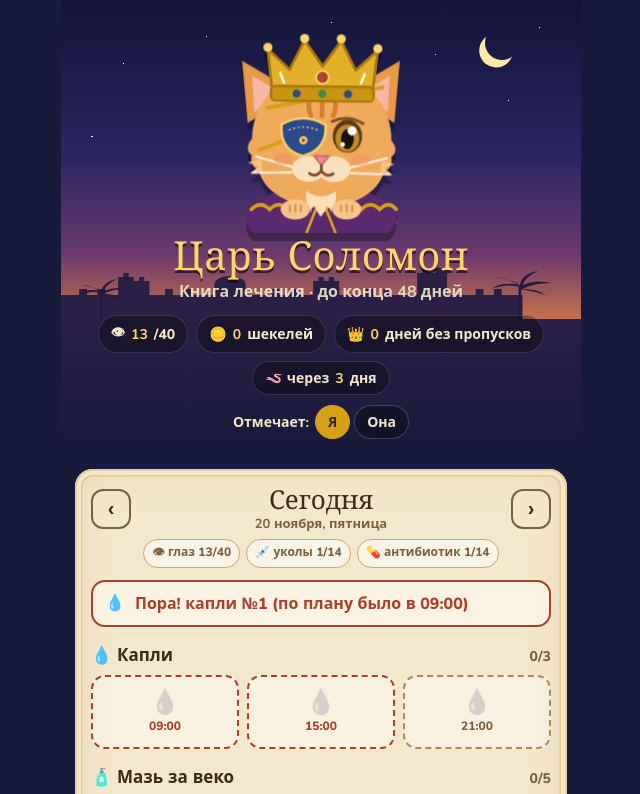
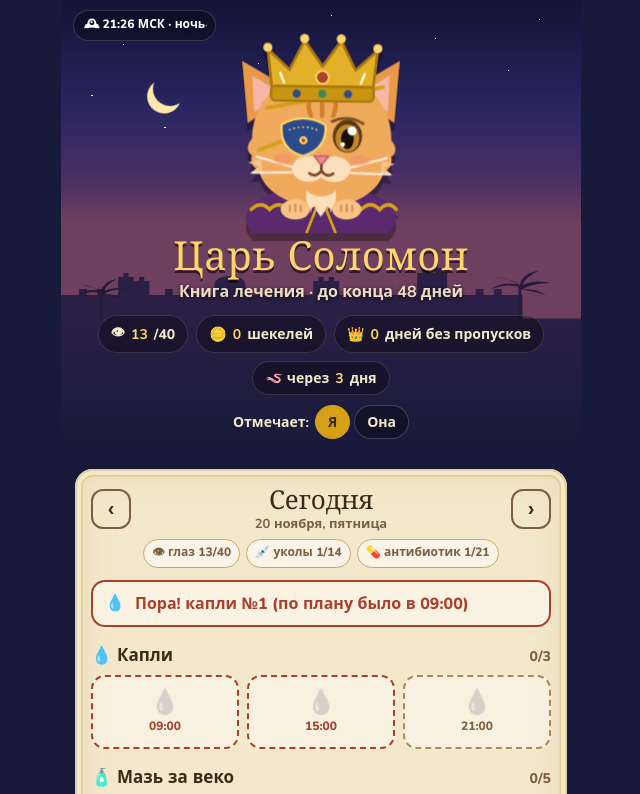
Before and after one commit to kiri11ka/musasi, a plain HTML site: page index.html in a window 1280 px wide. Shown: the top 794 px of the page, without its empty margins (319-959 px from the left). Drawn offline with nearby package versions, Linux system fonts and the light colour scheme; a web font is replaced by a local one.

Commit message:
Add files via upload

```diff
--- a/index.html
+++ b/index.html
@@ -28,20 +28,35 @@
   h1,h2,.title{font-family:Forum,Georgia,serif;font-weight:400;letter-spacing:.5px}
   /* ---------- hero ---------- */
   .hero{position:relative;text-align:center;color:var(--stone);padding:18px 0 14px;margin:0 -14px;overflow:hidden;
+    --sky:linear-gradient(180deg,#121436 0%,#2a2560 34%,#4a2f63 56%,#6e3f5e 70%);
+    --wall:#2a1f45; --palm:#241a3c; --ground:#2a1f45; --stars:1;
+    background:var(--sky) top/100% 70% no-repeat, linear-gradient(180deg,var(--ground) 70%,var(--night) 100%);
+    transition:background .8s}
+  .hero.dawn{--sky:linear-gradient(180deg,#2b2f6b 0%,#7a5a9c 30%,#f0937a 56%,#ffd39a 100%);--wall:#4d3552;--palm:#3d2a45;--ground:#3a2848;--stars:.25}
+  .hero.day{--sky:linear-gradient(180deg,#3d8fd6 0%,#7cc0ee 45%,#cfeaf6 82%,#f6e7c2 100%);--wall:#8f6c42;--palm:#5d6a30;--ground:#4a3b5a;--stars:0}
+  .hero.evening{--sky:linear-gradient(180deg,#2c3778 0%,#7c4880 34%,#e0784a 72%,#ffc370 100%);--wall:#4a2a3c;--palm:#3a2030;--ground:#33213f;--stars:.1}
+  .hero.dusk{--sky:linear-gradient(180deg,#141842 0%,#33296a 40%,#7a416c 74%,#c4704a 100%);--wall:#2e2245;--palm:#251b3c;--ground:#2a1f45;--stars:.7}
+  .stars{position:absolute;left:0;right:0;top:0;height:70%;pointer-events:none;opacity:var(--stars);transition:opacity .8s;
     background:
-      radial-gradient(1.5px 1.5px at 12% 14%,#fff 50%,transparent 51%),
-      radial-gradient(1px 1px at 28% 8%,#fff 50%,transparent 51%),
-      radial-gradient(1.5px 1.5px at 72% 12%,#fff 50%,transparent 51%),
-      radial-gradient(1px 1px at 86% 22%,#fff 50%,transparent 51%),
-      radial-gradient(1px 1px at 52% 5%,#fff 50%,transparent 51%),
-      radial-gradient(1px 1px at 92% 6%,#fff 50%,transparent 51%),
-      radial-gradient(1.5px 1.5px at 6% 30%,#fff 50%,transparent 51%),
-      linear-gradient(180deg,#121436 0%,#2a2560 34%,#6b3a6e 56%,#c4704a 70%,#2a1f45 70.2%,var(--night) 100%);}
+      radial-gradient(1.5px 1.5px at 12% 14%,#fff 50%,transparent 51%),radial-gradient(1px 1px at 28% 8%,#fff 50%,transparent 51%),
+      radial-gradient(1.5px 1.5px at 72% 12%,#fff 50%,transparent 51%),radial-gradient(1px 1px at 86% 22%,#fff 50%,transparent 51%),
+      radial-gradient(1px 1px at 52% 5%,#fff 50%,transparent 51%),radial-gradient(1px 1px at 92% 6%,#fff 50%,transparent 51%),
+      radial-gradient(1.5px 1.5px at 6% 30%,#fff 50%,transparent 51%),radial-gradient(1px 1px at 38% 20%,#fff 50%,transparent 51%),
+      radial-gradient(1px 1px at 64% 28%,#fff 50%,transparent 51%),radial-gradient(1.5px 1.5px at 20% 40%,#fff 50%,transparent 51%)}
+  .cloud{position:absolute;height:14px;border-radius:99px;background:#fff;opacity:0;transition:opacity .8s;pointer-events:none;animation:drift 60s linear infinite}
+  .cloud::before{content:"";position:absolute;left:22%;top:-9px;width:45%;height:20px;border-radius:50%;background:inherit}
+  .hero.day .cloud{opacity:.85} .hero.dawn .cloud,.hero.evening .cloud{opacity:.35}
+  @keyframes drift{from{transform:translateX(-30px)}to{transform:translateX(30px)}}
   .skyline{position:absolute;left:0;right:0;top:calc(70% - 64px);height:66px;width:100%;pointer-events:none}
-  .moon{position:absolute;right:12%;top:26px;width:34px;height:34px;border-radius:50%;box-shadow:-8px 5px 0 0 #ffe9a8;transform:rotate(-20deg)}
+  .skyline .wall{fill:var(--wall);transition:fill .8s} .skyline .palm{fill:var(--palm);transition:fill .8s}
+  .orb{position:absolute;width:40px;height:40px;margin:-20px 0 0 -20px;border-radius:50%;pointer-events:none;transition:left 1s,top 1s}
+  .orb.sun{background:radial-gradient(circle,#fff6c8 0,#ffd56b 55%,#f5a623 100%);box-shadow:0 0 30px 12px #ffd56b88}
+  .orb.moon{background:transparent;box-shadow:-8px 5px 0 0 #ffe9a8;transform:rotate(-20deg);width:34px;height:34px}
+  .hero.dawn .orb.sun,.hero.evening .orb.sun{background:radial-gradient(circle,#fff0c0 0,#ffb060 60%,#f07a3a 100%);box-shadow:0 0 30px 14px #ff9a5a77}
+  .clock{position:absolute;left:12px;top:calc(10px + env(safe-area-inset-top));z-index:2;background:#0005;border:1px solid #ffffff2a;color:#fff;border-radius:99px;padding:4px 10px;font-size:12px;font-weight:800}
   .hero svg.cat{position:relative;width:220px;height:220px;display:block;margin:0 auto -4px;filter:drop-shadow(0 8px 0 rgba(0,0,0,.3));cursor:pointer}
   .hero h1{position:relative;font-size:40px;margin:0;line-height:1.05;color:var(--gold2);text-shadow:0 3px 0 #0009}
-  .hero .sub{position:relative;opacity:.9;font-weight:700;margin-top:4px}
+  .hero .sub{position:relative;opacity:.95;text-shadow:0 1px 4px #000c;font-weight:700;margin-top:4px}
   .stats{position:relative;display:flex;gap:8px;justify-content:center;margin:12px 0 4px;flex-wrap:wrap;padding:0 10px}
   .pill{background:#0005;border:1px solid #ffffff24;color:var(--stone);border-radius:999px;padding:6px 12px;font-weight:800;font-size:14px;display:flex;gap:6px;align-items:center}
   .pill b{color:var(--gold2)}
@@ -207,11 +222,16 @@
 
   <!-- ===== HERO ===== -->
   <section class="hero">
-    <div class="moon"></div>
+    <div class="stars"></div>
+    <div class="cloud" style="left:8%;top:16%;width:70px"></div>
+    <div class="cloud" style="left:70%;top:30%;width:54px;animation-duration:80s;animation-direction:reverse"></div>
+    <div class="cloud" style="left:40%;top:8%;width:46px;animation-duration:70s"></div>
+    <div class="orb moon" id="orb"></div>
+    <div class="clock" id="clock"></div>
     <svg class="skyline" viewBox="0 0 400 66" preserveAspectRatio="none" aria-hidden="true">
-      <path fill="#2a1f45" d="M0 66 V40 h14 v-6 h6 v6 h8 v-6 h6 v6 h10 V22 h4 v-4 h4 v4 h4 v4 h4 v-4 h4 v4 h4 V40 h12 v-6 h6 v6 h8 v-6 h6 v6 h18
+      <path class="wall" d="M0 66 V40 h14 v-6 h6 v6 h8 v-6 h6 v6 h10 V22 h4 v-4 h4 v4 h4 v4 h4 v-4 h4 v4 h4 V40 h12 v-6 h6 v6 h8 v-6 h6 v6 h18
         V30 c0-12 24-12 24 0 V40 h20 v-6 h6 v6 h8 v-6 h6 v6 h12 V26 h4 v-4 h4 v4 h4 v-4 h4 v4 h4 V40 h20 v-6 h6 v6 h8 v-6 h6 v6 h20 V18 h4 v-5 h5 v5 h5 v-5 h5 v5 h4 V40 h22 v-6 h6 v6 h8 v-6 h6 v6 h16 V66 Z"/>
-      <g fill="#241a3c">
+      <g class="palm">
         <path d="M352 66 V30 l2 0 V66Z"/><path d="M353 30 q-14 -4 -22 4 q12 -6 22 -2 q-8 -10 -20 -10 q14 2 20 8 q2 -12 14 -14 q-10 6 -12 14 q10 -6 22 -2 q-14 0 -22 6 q12 0 18 6 q-10 -4 -20 -6Z"/>
         <path d="M30 66 V36 l2 0 V66Z"/><path d="M31 36 q-12 -3 -18 4 q10 -5 18 -2 q-6 -8 -16 -8 q12 2 16 6 q2 -10 12 -12 q-8 5 -10 12 q8 -5 18 -2 q-12 0 -18 5 q10 0 14 5 q-8 -3 -16 -5Z"/>
       </g>
@@ -364,7 +384,6 @@
       <div><label>Дней</label><input type="number" id="stInjDays" min="0" max="120"></div>
       <div><label>Время</label><input type="time" id="stInjTime"></div>
     </div>
-    <label class="chk"><input type="checkbox" id="stHind">Колоть только в задние лапки</label>
 
     <div class="sec">💊 Антибиотик</div>
     <div class="grid2">
@@ -446,13 +465,13 @@ const PAWS = {
   LF: { acc:'левую переднюю', name:'левая передняя', short:'Л пер.', hind:false },
   RF: { acc:'правую переднюю', name:'правая передняя', short:'П пер.', hind:false }
 };
-const PAW_ORDER = ['LH','RH','LF','RF'];
+const PAW_ORDER = ['LH','RH'];
 
 const DEFAULT_SETTINGS = {
   name: 'Соломон', start: '2026-11-08', days: 40, names: ['Я', 'Она'], wait: 5,
   plan: { drop: ['09:00','15:00','21:00'], oint: ['09:10','12:00','15:10','18:00','21:10'] },
   inj: { start: '2026-11-20', days: 14, time: '10:00', hindOnly: false },
-  abx: { start: '2026-11-20', days: 14, time: '13:00', dose: '1,5 таблетки' },
+  abx: { start: '2026-11-20', days: 21, time: '13:00', dose: '1,5 таблетки' },
   worm: ['2026-11-23','2026-12-07','2027-01-07'], flea: ['2026-12-16'], specTime: '10:00',
   u: 0
 };
@@ -472,6 +491,7 @@ function normalize(s){
   s.settings.abx = Object.assign({}, DEFAULT_SETTINGS.abx, st.abx || {});
   if (!Array.isArray(s.settings.worm)) s.settings.worm = clone(DEFAULT_SETTINGS.worm);
   if (!Array.isArray(s.settings.flea)) s.settings.flea = clone(DEFAULT_SETTINGS.flea);
+  if (!(s.settings.sv >= 2)){ if (s.settings.abx.days === 14) s.settings.abx.days = 21; s.settings.sv = 2; }
   s.marks = s.marks || {}; s.notes = s.notes || {};
   return s;
 }
@@ -559,7 +579,7 @@ function pawLastUse(before){
   return last;
 }
 function suggestPaw(d){
-  const last = pawLastUse(d), allowed = PAW_ORDER.filter(p => !S.settings.inj.hindOnly || PAWS[p].hind);
+  const last = pawLastUse(d), allowed = PAW_ORDER;
   return allowed.slice().sort((a,b) => (last[a] || '0').localeCompare(last[b] || '0') || PAW_ORDER.indexOf(a) - PAW_ORDER.indexOf(b))[0];
 }
 function prevPaw(d){ // paw used on the latest injection day before d
@@ -599,9 +619,6 @@ function buttSVG(state){
   <!-- back -->
   <path d="${fluff(150,112,66,18,7)}" fill="url(#fur)"/>
   <path d="M150 70 v30 M136 74 q-4 14 0 24 M164 74 q4 14 0 24" stroke="#d47f2f" stroke-width="5" stroke-linecap="round" fill="none" opacity=".7"/>
-  <!-- front paws peeking between the hind legs -->
-  ${g('LF', `<ellipse cx="126" cy="256" rx="20" ry="13" fill="#f6c389"/>${toes(126,256,.7)}`, `<ellipse class="ring" cx="126" cy="256" rx="26" ry="19"/>`, 126, 236)}
-  ${g('RF', `<ellipse cx="174" cy="256" rx="20" ry="13" fill="#f6c389"/>${toes(174,256,.7)}`, `<ellipse class="ring" cx="174" cy="256" rx="26" ry="19"/>`, 174, 236)}
   <!-- haunches -->
   <path d="${fluff(106,158,58,18,8)}" fill="url(#fur)"/>
   <path d="${fluff(194,158,58,18,8)}" fill="url(#fur)"/>
@@ -706,7 +723,7 @@ function renderInj(){
   const st = S.settings, m = mark(view, 'inj', 0), t = today();
   const sugg = suggestPaw(view), prev = prevPaw(view);
   const state = {};
-  for (const p of PAW_ORDER) state[p] = { off: st.inj.hindOnly && !PAWS[p].hind };
+  for (const p of PAW_ORDER) state[p] = {};
   if (m && m.paw) state[m.paw].done = true;
   else state[sugg].sugg = true;
   if (prev && !(m && m.paw === prev.paw) && !state[prev.paw].sugg) state[prev.paw].yest = diffDays(prev.date, view) === 1 ? 'вчера' : dm(prev.date);
@@ -840,7 +857,6 @@ const timeAt = (d, v) => { const [h,mi] = v.split(':').map(Number); const nd = p
 
 function onPaw(paw){
   const st = S.settings, t = today();
-  if (st.inj.hindOnly && !PAWS[paw].hind) return toast('Сейчас колем только в задние лапки');
   if (view > t) return toast('Этот день ещё не наступил 🐪');
   const m = mark(view, 'inj', 0);
   if (m){
@@ -950,7 +966,7 @@ function fillSettings(){
   $('#stName').value = st.name; $('#stN0').value = st.names[0]; $('#stN1').value = st.names[1];
   $('#stStart').value = st.start; $('#stDays').value = st.days;
   $('#stDrop').value = st.plan.drop.join(', '); $('#stOint').value = st.plan.oint.join(', '); $('#stWait').value = st.wait;
-  $('#stInjStart').value = st.inj.start; $('#stInjDays').value = st.inj.days; $('#stInjTime').value = st.inj.time; $('#stHind').checked = !!st.inj.hindOnly;
+  $('#stInjStart').value = st.inj.start; $('#stInjDays').value = st.inj.days; $('#stInjTime').value = st.inj.time;
   $('#stAbxStart').value = st.abx.start; $('#stAbxDays').value = st.abx.days; $('#stAbxTime').value = st.abx.time; $('#stAbxDose').value = st.abx.dose;
   $('#stWorm').value = fmtDates(st.worm); $('#stFlea').value = fmtDates(st.flea); $('#stSpecTime').value = st.specTime;
   const g = gh(); $('#ghRepo').value = g.repo || guessRepo(); $('#ghToken').value = g.token || '';
@@ -965,7 +981,7 @@ $('#stSave').onclick = () => {
   st.days = num($('#stDays').value, 1, 120, st.days);
   st.plan = { drop: parseTimes($('#stDrop').value, 3, st.plan.drop), oint: parseTimes($('#stOint').value, 5, st.plan.oint) };
   st.wait = num($('#stWait').value, 0, 60, 0);
-  st.inj = { start: $('#stInjStart').value || st.inj.start, days: num($('#stInjDays').value, 0, 120, st.inj.days), time: $('#stInjTime').value || st.inj.time, hindOnly: $('#stHind').checked };
+  st.inj = { start: $('#stInjStart').value || st.inj.start, days: num($('#stInjDays').value, 0, 120, st.inj.days), time: $('#stInjTime').value || st.inj.time };
   st.abx = { start: $('#stAbxStart').value || st.abx.start, days: num($('#stAbxDays').value, 0, 120, st.abx.days), time: $('#stAbxTime').value || st.abx.time, dose: $('#stAbxDose').value.trim() || st.abx.dose };
   st.worm = parseDates($('#stWorm').value); st.flea = parseDates($('#stFlea').value);
   st.specTime = $('#stSpecTime').value || st.specTime;
@@ -1070,6 +1086,26 @@ document.addEventListener('visibilitychange', () => { if (!document.hidden){ ren
 setInterval(() => { if (!document.hidden) syncNow(); }, 30000);
 setInterval(() => { if (!document.hidden && !$('#modal').classList.contains('open') && document.activeElement !== $('#note')) render(); }, 60000);
 
+/* ---------------- sky by Moscow time ---------------- */
+function mskHours(){ const d = new Date(Date.now() + 3*3600e3); return d.getUTCHours() + d.getUTCMinutes()/60; }
+const PHASE_NAME = { night:'ночь', dawn:'рассвет', day:'день', evening:'закат', dusk:'сумерки' };
+function updateSky(){
+  const h = mskHours(), hero = document.querySelector('.hero'), orb = $('#orb');
+  const phase = h >= 6 && h < 8 ? 'dawn' : h >= 8 && h < 15 ? 'day' : h >= 15 && h < 17 ? 'evening' : h >= 17 && h < 19 ? 'dusk' : 'night';
+  hero.classList.remove('night','dawn','day','evening','dusk'); hero.classList.add(phase);
+  const SUNRISE = 6.5, SUNSET = 17;
+  let p, isSun = h >= SUNRISE && h < SUNSET;
+  if (isSun) p = (h - SUNRISE) / (SUNSET - SUNRISE);
+  else p = ((h - SUNSET + 24) % 24) / (24 - SUNSET + SUNRISE);
+  orb.className = 'orb ' + (isSun ? 'sun' : 'moon');
+  orb.style.left = (p < .5 ? 7 + 22 * (p / .5) : 71 + 22 * ((p - .5) / .5)) + '%'; // skip the cat in the middle
+  orb.style.top = (58 - 44 * Math.sin(Math.PI * p)) + '%';
+  const hh = Math.floor(h), mm = Math.round((h - hh) * 60) % 60;
+  $('#clock').textContent = `🕰 ${pad(hh)}:${pad(mm)} МСК · ${PHASE_NAME[phase]}`;
+  const tc = document.querySelector('meta[name=theme-color]'); if (tc) tc.content = phase === 'day' ? '#3d8fd6' : phase === 'dawn' ? '#2b2f6b' : '#171a3a';
+}
+updateSky(); setInterval(updateSky, 30000);
+
 /* ---------------- start ---------------- */
 fillSettings(); render();
 if (gh().token) syncNow(); else $('#ghStatus').textContent = 'Сейчас отметки хранятся только на этом телефоне.';
```
